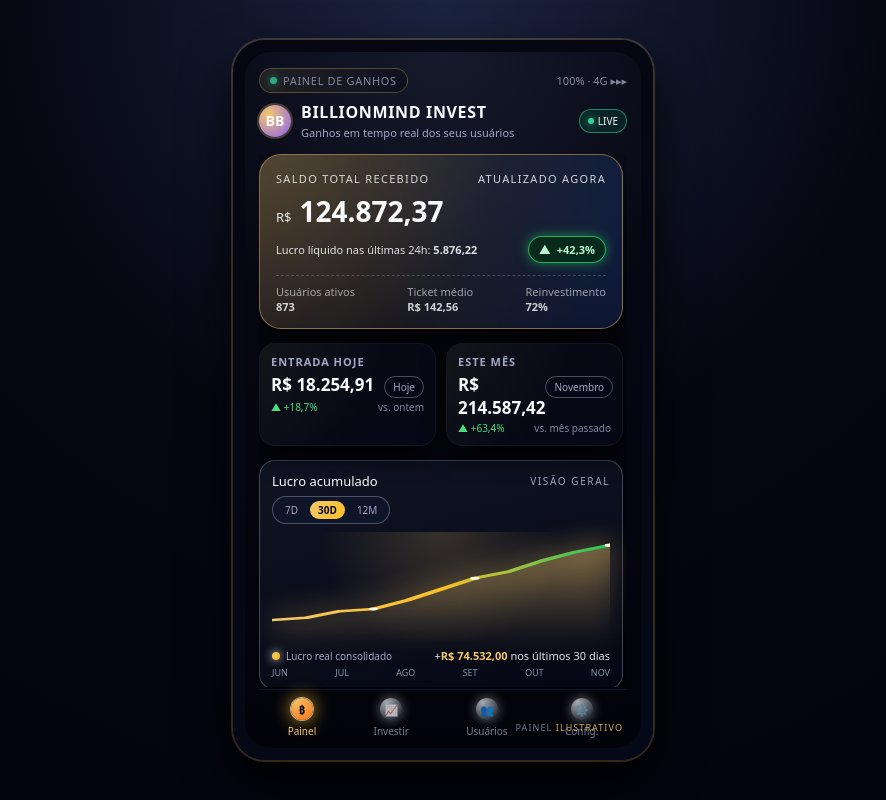
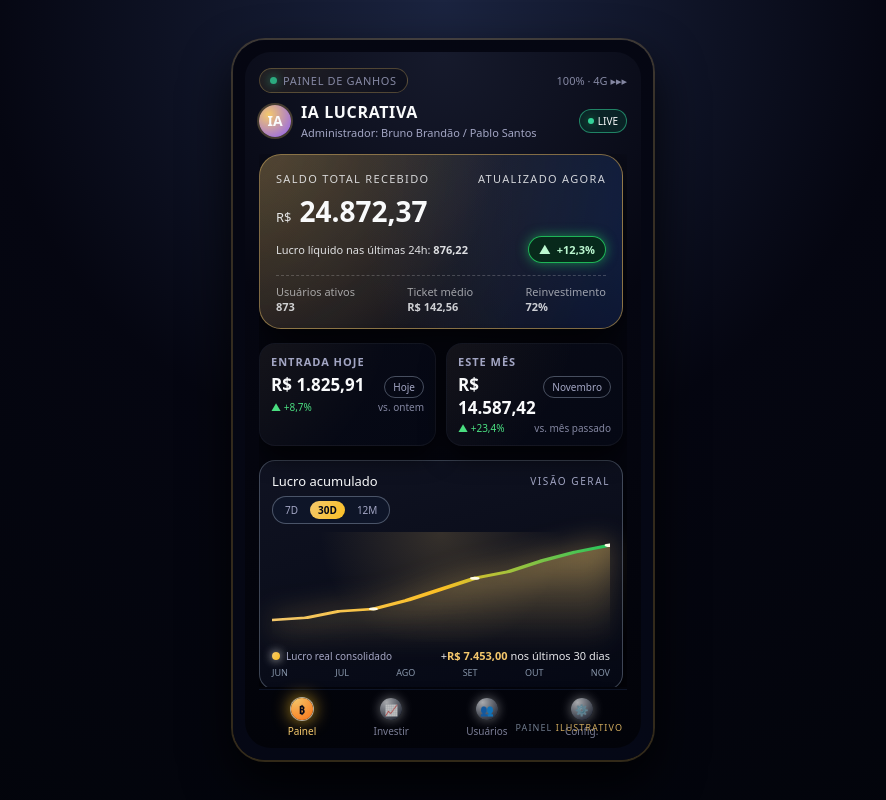
Before and after one commit to mrdigitalvip-maker/BillionMind-app, a website: page index.html in a window 1280 px wide. Shown: the whole page, without its empty margins (197-1083 px from the left). Drawn offline with Linux system fonts and the light colour scheme.

Commit message:
Update index.html

```diff
--- a/index.html
+++ b/index.html
@@ -2,7 +2,7 @@
 <html lang="pt-BR">
 <head>
   <meta charset="UTF-8" />
-  <title>Painel de Ganhos – App Investimentos</title>
+  <title>Painel de Ganhos – IA Lucrativa</title>
   <meta name="viewport" content="width=device-width, initial-scale=1.0" />
   <style>
     :root {
@@ -22,13 +22,11 @@
       --radius-md: 16px;
       --shadow-strong: 0 22px 50px rgba(0, 0, 0, 0.85);
     }
-
     * {
       box-sizing: border-box;
       margin: 0;
       padding: 0;
     }
-
     body {
       min-height: 100vh;
       display: flex;
@@ -38,7 +36,6 @@
       color: var(--text);
       font-family: system-ui, -apple-system, BlinkMacSystemFont, "Segoe UI", sans-serif;
     }
-
     .phone-frame {
       width: 100%;
       max-width: 420px;
@@ -53,7 +50,6 @@
       position: relative;
       overflow: hidden;
     }
-
     .phone-inner {
       border-radius: 26px;
       background: radial-gradient(circle at top, #161a2c 0, #050611 42%, #020309 100%);
@@ -63,7 +59,6 @@
       padding: 16px 14px 10px;
       position: relative;
     }
-
     .status-bar {
       display: flex;
       justify-content: space-between;
@@ -73,7 +68,6 @@
       opacity: 0.8;
       margin-bottom: 8px;
     }
-
     .pill {
       padding: 4px 10px;
       border-radius: 999px;
@@ -86,7 +80,6 @@
       align-items: center;
       gap: 6px;
     }
-
     .pill-dot {
       width: 7px;
       height: 7px;
@@ -94,14 +87,12 @@
       background: var(--accent);
       box-shadow: 0 0 10px rgba(52, 211, 153, 0.9);
     }
-
     header {
       display: flex;
       align-items: center;
       justify-content: space-between;
       margin-bottom: 14px;
     }
-
     .avatar {
       width: 32px;
       height: 32px;
@@ -114,25 +105,21 @@
       font-size: 14px;
       box-shadow: 0 0 0 2px rgba(244, 200, 108, 0.25);
     }
-
     .title-block {
       flex: 1;
       margin-left: 10px;
     }
-
     .title-block h1 {
       font-size: 16px;
       font-weight: 600;
       letter-spacing: 0.04em;
       text-transform: uppercase;
     }
-
     .title-block p {
       font-size: 11px;
       color: var(--text-soft);
       margin-top: 2px;
     }
-
     .badge-live {
       padding: 4px 8px;
       border-radius: 999px;
@@ -144,31 +131,26 @@
       align-items: center;
       gap: 4px;
     }
-
     .badge-live-dot {
       width: 6px;
       height: 6px;
       border-radius: 50%;
       background: var(--accent);
-      box-shadow: 0 0 8px rgba(52, 211, 153, 0.9);
+      box-shadow: 0 0 8px rgba(34, 197, 94, 0.6);
     }
-
     .scroll-area {
       flex: 1;
       overflow-y: auto;
       padding-right: 4px;
       padding-bottom: 6px;
     }
-
     .scroll-area::-webkit-scrollbar {
       width: 3px;
     }
-
     .scroll-area::-webkit-scrollbar-thumb {
       background: rgba(255, 255, 255, 0.08);
       border-radius: 999px;
     }
-
     /* Main balance card */
     .balance-card {
       background: radial-gradient(circle at top left, rgba(244, 200, 108, 0.18), rgba(7, 10, 28, 0.95));
@@ -180,7 +162,6 @@
       position: relative;
       overflow: hidden;
     }
-
     .balance-card::before {
       content: "";
       position: absolute;
@@ -191,13 +172,11 @@
       opacity: 0.9;
       pointer-events: none;
     }
-
     .balance-top,
     .balance-bottom {
       position: relative;
       z-index: 1;
     }
-
     .balance-label {
       font-size: 11px;
       text-transform: uppercase;
@@ -208,26 +187,22 @@
       justify-content: space-between;
       align-items: center;
     }
-
     .balance-value {
       margin-top: 6px;
       display: flex;
       align-items: flex-end;
       gap: 8px;
     }
-
     .balance-value span.main {
       font-size: 28px;
       font-weight: 700;
     }
-
     .balance-value span.currency {
       font-size: 13px;
       text-transform: uppercase;
       opacity: 0.9;
       margin-bottom: 4px;
     }
-
     .balance-sub {
       margin-top: 6px;
       display: flex;
@@ -236,11 +211,9 @@
       font-size: 11px;
       color: rgba(243, 244, 246, 0.9);
     }
-
     .balance-sub strong {
       font-weight: 600;
     }
-
     .chip-growth {
       display: inline-flex;
       align-items: center;
@@ -253,15 +226,12 @@
       border: 1px solid rgba(34, 197, 94, 0.9);
       box-shadow: 0 0 12px rgba(34, 197, 94, 0.6);
     }
-
     .chip-growth span.arrow {
       font-size: 12px;
     }
-
     .chip-growth span.value {
       font-weight: 600;
     }
-
     .balance-footer {
       margin-top: 12px;
       display: flex;
@@ -273,15 +243,12 @@
       border-top: 1px dashed rgba(243, 244, 246, 0.22);
       padding-top: 8px;
     }
-
     .balance-footer span.label {
       opacity: 0.75;
     }
-
     .balance-footer span.value {
       font-weight: 600;
     }
-
     /* KPI grid */
     .kpis {
       display: grid;
@@ -289,7 +256,6 @@
       gap: 10px;
       margin-bottom: 14px;
     }
-
     .kpi-card {
       background: linear-gradient(150deg, var(--card), #050814);
       border-radius: var(--radius-md);
@@ -299,7 +265,6 @@
       position: relative;
       overflow: hidden;
     }
-
     .kpi-card::after {
       content: "";
       position: absolute;
@@ -308,7 +273,6 @@
       background: radial-gradient(circle at 0 0, rgba(244, 200, 108, 0.4), transparent 55%);
       pointer-events: none;
     }
-
     .kpi-card h3 {
       position: relative;
       z-index: 1;
@@ -318,7 +282,6 @@
       letter-spacing: 0.09em;
       margin-bottom: 4px;
     }
-
     .kpi-main {
       position: relative;
       z-index: 1;
@@ -327,12 +290,10 @@
       justify-content: space-between;
       margin-bottom: 2px;
     }
-
     .kpi-main .value {
       font-size: 17px;
       font-weight: 600;
     }
-
     .kpi-main .tag {
       font-size: 10px;
       padding: 3px 8px;
@@ -340,7 +301,6 @@
       border: 1px solid rgba(148, 163, 184, 0.45);
       color: var(--text-soft);
     }
-
     .kpi-footer {
       position: relative;
       z-index: 1;
@@ -350,26 +310,21 @@
       align-items: center;
       margin-top: 2px;
     }
-
     .kpi-footer span.delta {
       display: inline-flex;
       align-items: center;
       gap: 4px;
     }
-
     .kpi-footer span.delta.positive {
       color: #4ade80;
     }
-
     .kpi-footer span.delta.negative {
       color: #fb7185;
     }
-
     .kpi-footer span.label {
       color: var(--text-soft);
       opacity: 0.8;
     }
-
     /* Chart card */
     .chart-card {
       background: linear-gradient(165deg, var(--card-soft), #050814);
@@ -379,26 +334,22 @@
       margin-bottom: 12px;
       box-shadow: 0 12px 30px rgba(0, 0, 0, 0.8);
     }
-
     .chart-header {
       display: flex;
       justify-content: space-between;
       align-items: center;
       margin-bottom: 6px;
     }
-
     .chart-header h2 {
       font-size: 13px;
       font-weight: 500;
     }
-
     .chart-header span {
       font-size: 10px;
       color: var(--text-soft);
       text-transform: uppercase;
       letter-spacing: 0.16em;
     }
-
     .chart-tabs {
       display: inline-flex;
       gap: 4px;
@@ -408,7 +359,6 @@
       border: 1px solid rgba(148, 163, 184, 0.45);
       margin-bottom: 6px;
     }
-
     .chart-tab {
       padding: 2px 8px;
       border-radius: 999px;
@@ -416,17 +366,14 @@
       color: var(--text-soft);
       cursor: default;
     }
-
     .chart-tab.active {
       background: linear-gradient(120deg, var(--gold), #fbbf24);
       color: #020617;
       font-weight: 600;
     }
-
     .chart-body {
       margin-top: 2px;
     }
-
     .chart-row {
       display: flex;
       align-items: flex-end;
@@ -434,7 +381,6 @@
       height: 110px;
       margin-bottom: 6px;
     }
-
     .chart-line {
       flex: 1;
       height: 100%;
@@ -442,13 +388,11 @@
       background: radial-gradient(circle at top, rgba(244, 200, 108, 0.18), transparent 60%);
       position: relative;
     }
-
     .chart-line svg {
       width: 100%;
       height: 100%;
       filter: drop-shadow(0 0 14px rgba(244, 200, 108, 0.9));
     }
-
     .chart-meta {
       display: flex;
       justify-content: space-between;
@@ -456,13 +400,11 @@
       font-size: 10px;
       color: var(--text-soft);
     }
-
     .chart-meta .legend {
       display: flex;
       align-items: center;
       gap: 6px;
     }
-
     .legend-dot {
       width: 8px;
       height: 8px;
@@ -470,18 +412,15 @@
       background: linear-gradient(120deg, var(--gold), #fbbf24);
       box-shadow: 0 0 10px rgba(248, 250, 252, 0.9);
     }
-
     .chart-meta .total {
       font-size: 11px;
       color: #e5e7eb;
       font-weight: 500;
     }
-
     .chart-meta .total strong {
       font-weight: 700;
       color: var(--gold);
     }
-
     .chart-months {
       margin-top: 3px;
       display: flex;
@@ -490,7 +429,6 @@
       color: rgba(148, 163, 184, 0.9);
       text-transform: uppercase;
     }
-
     /* Transactions */
     .list-card {
       background: linear-gradient(160deg, #050814, var(--card));
@@ -500,26 +438,22 @@
       margin-bottom: 10px;
       box-shadow: 0 10px 26px rgba(0, 0, 0, 0.9);
     }
-
     .list-header {
       display: flex;
       justify-content: space-between;
       align-items: center;
       margin-bottom: 6px;
     }
-
     .list-header h3 {
       font-size: 12px;
       text-transform: uppercase;
       letter-spacing: 0.14em;
       color: var(--text-soft);
     }
-
     .list-header span {
       font-size: 10px;
       color: rgba(148, 163, 184, 0.95);
     }
-
     .tx-row {
       display: flex;
       align-items: center;
@@ -528,41 +462,33 @@
       border-bottom: 1px dashed rgba(75, 85, 99, 0.6);
       font-size: 11px;
     }
-
     .tx-row:last-child {
       border-bottom: none;
       padding-bottom: 0;
     }
-
     .tx-left {
       display: flex;
       flex-direction: column;
       gap: 2px;
     }
-
     .tx-title {
       font-weight: 500;
     }
-
     .tx-meta {
       font-size: 10px;
       color: var(--text-soft);
     }
-
     .tx-right {
       text-align: right;
     }
-
     .tx-amount {
       font-weight: 600;
       color: #bbf7d0;
     }
-
     .tx-tag {
       font-size: 10px;
       color: rgba(148, 163, 184, 0.9);
     }
-
     /* Bottom nav */
     .bottom-nav {
       margin-top: 2px;
@@ -573,7 +499,6 @@
       font-size: 10px;
       color: var(--text-soft);
     }
-
     .nav-item {
       display: flex;
       flex-direction: column;
@@ -581,12 +506,10 @@
       gap: 4px;
       opacity: 0.75;
     }
-
     .nav-item.active {
       color: var(--gold);
       opacity: 1;
     }
-
     .nav-icon {
       width: 22px;
       height: 22px;
@@ -598,7 +521,6 @@
       font-size: 11px;
       box-shadow: 0 0 12px rgba(248, 250, 252, 0.55);
     }
-
     .nav-item.active .nav-icon {
       background: radial-gradient(circle at 20% 0, var(--gold), #f97316);
       box-shadow:
@@ -607,7 +529,6 @@
       color: #020617;
       font-weight: 600;
     }
-
     .hint {
       position: absolute;
       bottom: 14px;
@@ -617,11 +538,9 @@
       text-transform: uppercase;
       letter-spacing: 0.12em;
     }
-
     .hint span {
       color: rgba(244, 200, 108, 0.85);
     }
-
     @media (max-width: 480px) {
       .phone-frame {
         border-radius: 0;
@@ -642,19 +561,17 @@
         </div>
         <span>100% · 4G ▸▸▸</span>
       </div>
-
       <header>
-        <div class="avatar">BB</div>
+        <div class="avatar">IA</div>
         <div class="title-block">
-          <h1>BillionMind Invest</h1>
-          <p>Ganhos em tempo real dos seus usuários</p>
+          <h1>IA Lucrativa</h1>
+          <p>Administrador: Bruno Brandão / Pablo Santos</p>
         </div>
         <div class="badge-live">
           <span class="badge-live-dot"></span>
           Live
         </div>
       </header>
-
       <div class="scroll-area">
         <!-- SALDO PRINCIPAL -->
         <section class="balance-card">
@@ -665,13 +582,13 @@
             </div>
             <div class="balance-value">
               <span class="currency">R$</span>
-              <span class="main counter" data-target="124872.37">0,00</span>
+              <span class="main counter" data-target="24872.37">0,00</span>
             </div>
             <div class="balance-sub">
-              <span>Lucro líquido nas últimas 24h: <strong class="counter" data-target="5876.22">0,00</strong></span>
+              <span>Lucro líquido nas últimas 24h: <strong class="counter" data-target="876.22">0,00</strong></span>
               <span class="chip-growth">
                 <span class="arrow">▲</span>
-                <span class="value">+42,3%</span>
+                <span class="value">+12,3%</span>
               </span>
             </div>
           </div>
@@ -692,34 +609,31 @@
             </div>
           </div>
         </section>
-
         <!-- KPIs -->
         <section class="kpis">
           <div class="kpi-card">
             <h3>Entrada hoje</h3>
             <div class="kpi-main">
-              <span class="value">R$ <span class="counter" data-target="18254.91">0,00</span></span>
+              <span class="value">R$ <span class="counter" data-target="1825.91">0,00</span></span>
               <span class="tag">Hoje</span>
             </div>
             <div class="kpi-footer">
-              <span class="delta positive">▲ +18,7%</span>
+              <span class="delta positive">▲ +8,7%</span>
               <span class="label">vs. ontem</span>
             </div>
           </div>
-
           <div class="kpi-card">
             <h3>Este mês</h3>
             <div class="kpi-main">
-              <span class="value">R$ <span class="counter" data-target="214587.42">0,00</span></span>
+              <span class="value">R$ <span class="counter" data-target="14587.42">0,00</span></span>
               <span class="tag">Novembro</span>
             </div>
             <div class="kpi-footer">
-              <span class="delta positive">▲ +63,4%</span>
+              <span class="delta positive">▲ +23,4%</span>
               <span class="label">vs. mês passado</span>
             </div>
           </div>
         </section>
-
         <!-- GRÁFICO -->
         <section class="chart-card">
           <div class="chart-header">
@@ -746,7 +660,6 @@
                       <stop offset="100%" stop-color="rgba(15, 23, 42, 0.05)" />
                     </linearGradient>
                   </defs>
-
                   <!-- Área preenchida -->
                   <path d="M0 80
                            L10 78
@@ -762,7 +675,6 @@
                            L100 100
                            L0 100 Z"
                         fill="url(#fillGradient)" />
-
                   <!-- Linha principal -->
                   <polyline
                     points="0,80 10,78 20,72 30,70 40,62 50,52 60,42 70,36 80,26 90,18 100,12"
@@ -772,7 +684,6 @@
                     stroke-linecap="round"
                     stroke-linejoin="round"
                   />
-
                   <!-- Pontos -->
                   <g fill="#fefce8">
                     <circle cx="30" cy="70" r="1.3" />
@@ -788,7 +699,7 @@
                 <span>Lucro real consolidado</span>
               </div>
               <div class="total">
-                +<strong>R$ 74.532,00</strong> nos últimos 30 dias
+                +<strong>R$ 7.453,00</strong> nos últimos 30 dias
               </div>
             </div>
             <div class="chart-months">
@@ -801,60 +712,54 @@
             </div>
           </div>
         </section>
-
         <!-- ÚLTIMAS ENTRADAS -->
         <section class="list-card">
           <div class="list-header">
             <h3>Últimas entradas</h3>
             <span>Fluxo em tempo real</span>
           </div>
-
           <div class="tx-row">
             <div class="tx-left">
               <span class="tx-title">Assinatura plano Premium</span>
               <span class="tx-meta">ID user #873 · há 2 min</span>
             </div>
             <div class="tx-right">
-              <span class="tx-amount">+ R$ 297,00</span><br />
+              <span class="tx-amount">+ R$ 97,00</span><br />
               <span class="tx-tag">Stripe · Auto</span>
             </div>
           </div>
-
           <div class="tx-row">
             <div class="tx-left">
               <span class="tx-title">Bônus de performance</span>
               <span class="tx-meta">ID user #862 · há 4 min</span>
             </div>
             <div class="tx-right">
-              <span class="tx-amount">+ R$ 97,00</span><br />
+              <span class="tx-amount">+ R$ 47,00</span><br />
               <span class="tx-tag">In-App</span>
             </div>
           </div>
-
           <div class="tx-row">
             <div class="tx-left">
               <span class="tx-title">Assinatura renovada</span>
               <span class="tx-meta">ID user #859 · há 7 min</span>
             </div>
             <div class="tx-right">
-              <span class="tx-amount">+ R$ 147,00</span><br />
+              <span class="tx-amount">+ R$ 77,00</span><br />
               <span class="tx-tag">Renovação</span>
             </div>
           </div>
-
           <div class="tx-row">
             <div class="tx-left">
               <span class="tx-title">Upgrade de plano</span>
               <span class="tx-meta">ID user #851 · há 11 min</span>
             </div>
             <div class="tx-right">
-              <span class="tx-amount">+ R$ 497,00</span><br />
+              <span class="tx-amount">+ R$ 147,00</span><br />
               <span class="tx-tag">Pro → Elite</span>
             </div>
           </div>
         </section>
       </div>
-
       <!-- NAV INFERIOR -->
       <nav class="bottom-nav">
         <div class="nav-item active">
@@ -874,31 +779,26 @@
           <span>Config.</span>
         </div>
       </nav>
-
       <!-- legenda discreta (você pode apagar se não quiser aparecer) -->
       <div class="hint">
         painel <span>ilustrativo</span>
       </div>
     </div>
   </div>
-
   <script>
     // Animação simples de contagem para os números
     document.addEventListener("DOMContentLoaded", () => {
       const counters = document.querySelectorAll(".counter");
-
       counters.forEach(counter => {
         const target = parseFloat(counter.getAttribute("data-target") || "0");
         const isInt = Number.isInteger(target);
         let current = 0;
         const duration = 1200 + Math.random() * 600;
         const start = performance.now();
-
         function animate(now) {
           const progress = Math.min((now - start) / duration, 1);
           const eased = 1 - Math.pow(1 - progress, 3); // easeOutCubic
           const value = target * eased;
-
           if (isInt) {
             counter.textContent = Math.round(value).toLocaleString("pt-BR");
           } else {
@@ -907,12 +807,10 @@
               maximumFractionDigits: 2
             });
           }
-
           if (progress < 1) {
             requestAnimationFrame(animate);
           }
         }
-
         requestAnimationFrame(animate);
       });
     });
```
